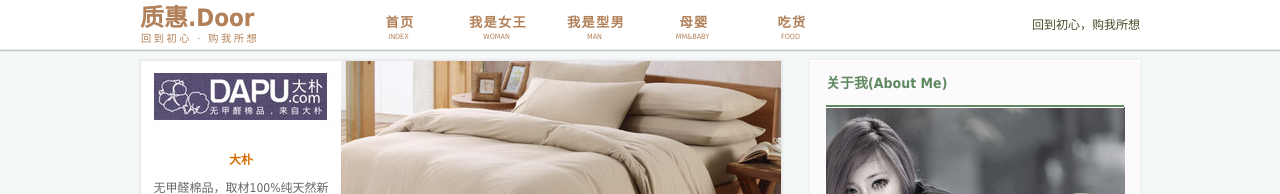
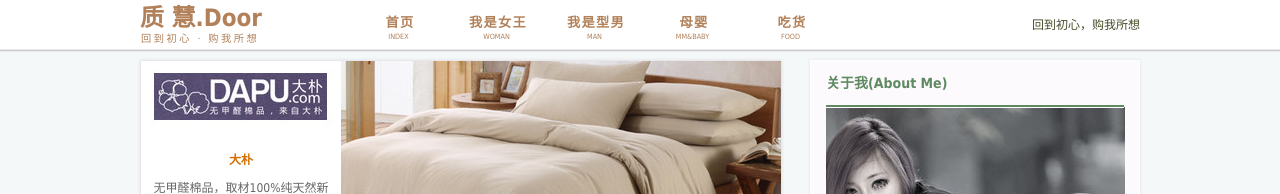
Before and after one commit to huidoor/huidoor.github.io, a Jekyll site: the page built from index.html, in a window 1280 px wide. Shown: the top 194 px of the page. Built offline with Jekyll 4.4.1, drawn with Linux system fonts in a browser that asks for light colours; the list of posts is cut into pages by our own code.

Commit message:
change website name

```diff
--- a/_layouts/default.html
+++ b/_layouts/default.html
@@ -17,7 +17,7 @@
     <div id="header-container" class="navbar-fixed-top">
         <div id="header">
             <div class="site-logo">
-                <a href="{{ site:url  }}"><h1>质惠.Door</h1></a>
+                <a href="{{ site:url  }}"><h1>质  慧.Door</h1></a>
                     <p> 回到初心 · 购我所想</p>
             </div>
             <div class="top-nav-bar">
```
